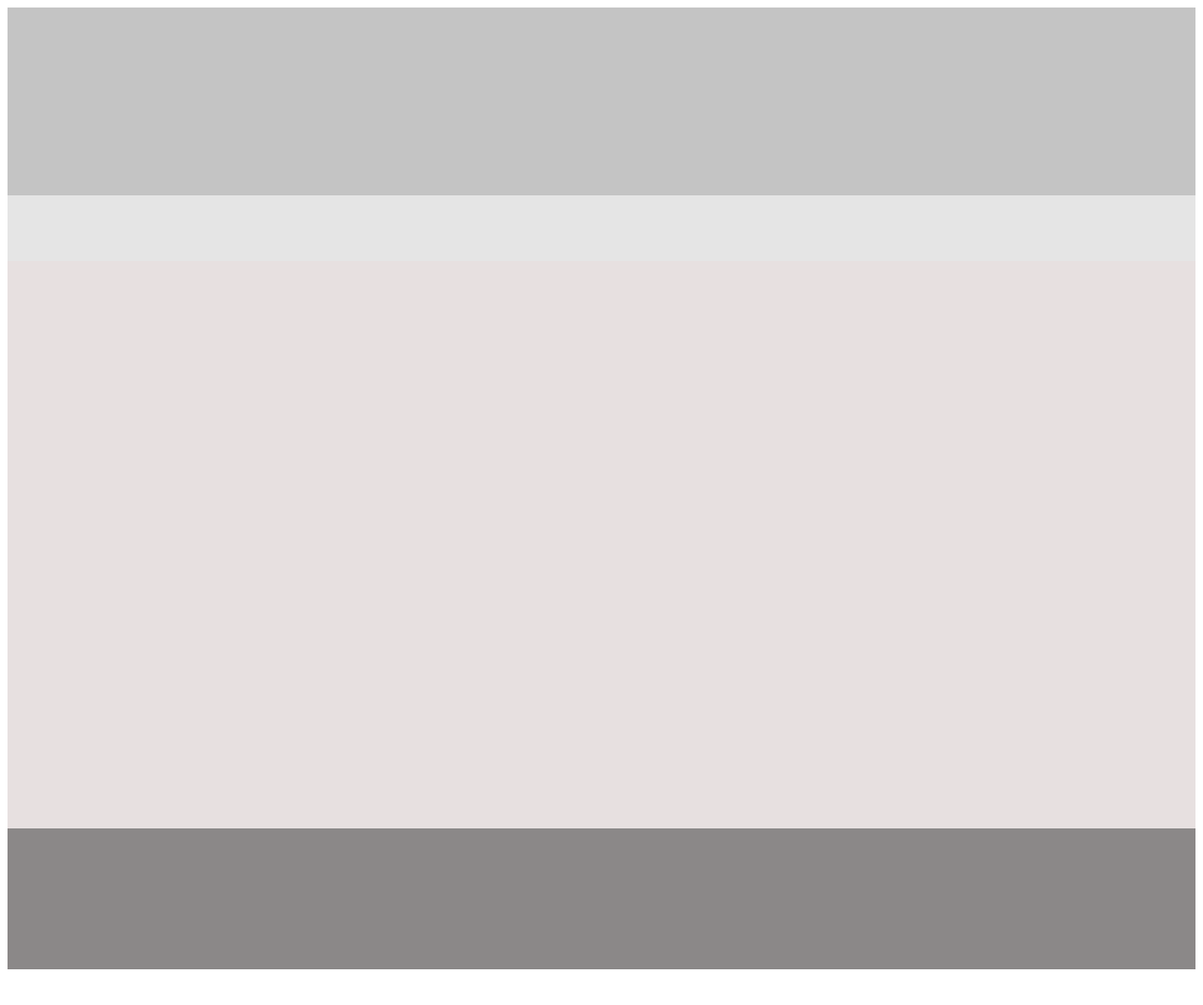
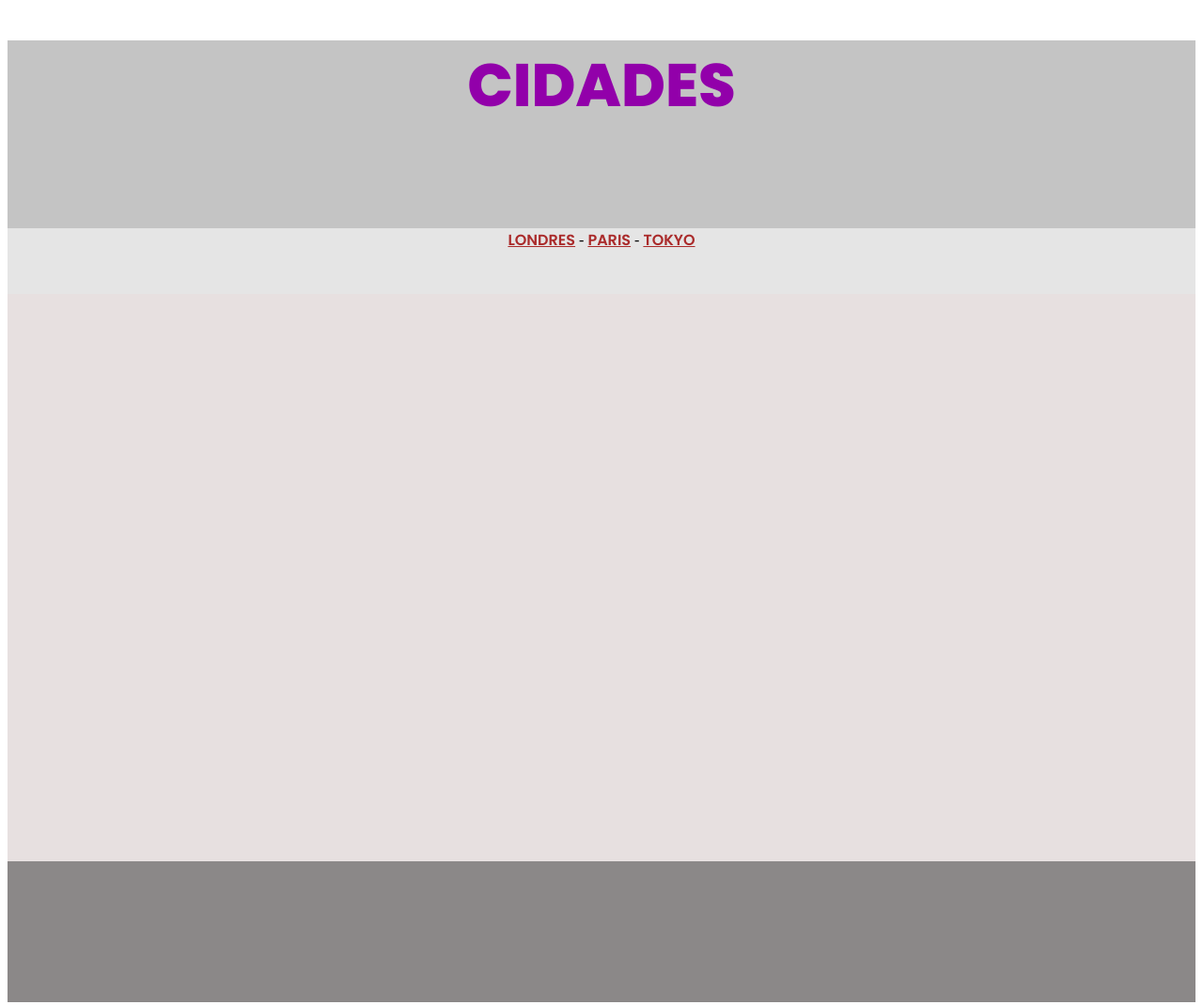
Before and after one commit to JeffersonJuan/cidades, a plain HTML site: page index.html in a window 1280 px wide. Shown: the whole page at 94% size. Before the commit the page ends 1040 px from the top, so only its background shows below. Drawn offline with Linux system fonts and the light colour scheme.

Commit message:
Construção do menu de navegação
Construção do menu de navegação

```diff
--- a/index.html
+++ b/index.html
@@ -1,5 +1,6 @@
 <!DOCTYPE html>
 <html lang="pt-br">
+
 <head>
     <meta charset="UTF-8">
     <meta http-equiv="X-UA-Compatible" content="IE=edge">
@@ -8,30 +9,67 @@
     <link rel="shortcut icon" href="cidades.png" type="image/x-icon">
 
     <style>
-        #cabecalho{
+        @import url('https://fonts.googleapis.com/css2?family=Poppins:wght@100;400;500;600;800&display=swap');
+
+        #cabecalho {
             height: 200px;
             background-color: #C4C4C4;
 
         }
-        #menu-de-navegacao{
+
+        #menu-de-navegacao {
             height: 70px;
             background-color: #E5E5E5;
+            text-align: center;
         }
-        #conteudo-principal{
+
+        #conteudo-principal {
             height: 604px;
             background-color: #E7E0E0;
         }
-        #rodape{
+
+        #rodape {
             height: 150px;
             background-color: #8B8888;
         }
+
+
+        #titulo {
+            font-size: 64px;
+            color: #9200AA;
+            font-weight: bold;
+            text-align: center;
+            font-family: 'Poppins', sans-serif;
+            text-transform: uppercase;
+
+
+            }
+
+            .item-menu{
+                font-family: 'Poppins';
+                font-weight: 600;
+                font-size: 16px;
+                color: #AA2B2B;
+
+
+        }
+
+
     </style>
 </head>
+
 <body>
-    <div id="cabecalho"></div>
-    <div id="menu-de-navegacao"></div>
-    <div id="conteudo-principal"></div>
-    <div id="rodape"></div>
+    <header id="cabecalho">
+    <h1 id="titulo">Cidades</h1>
+    </header>
+    <nav id="menu-de-navegacao">
+        <a href="index.html" class="item-menu">LONDRES</a> -
+        <a href="paris.html" class="item-menu">PARIS</a> -
+        <a href="tokyo.html" class="item-menu">TOKYO</a>
+    </nav>
+    <main id="conteudo-principal"></main>
+    <footer id="rodape"></footer>
 
 </body>
+
 </html>
```
